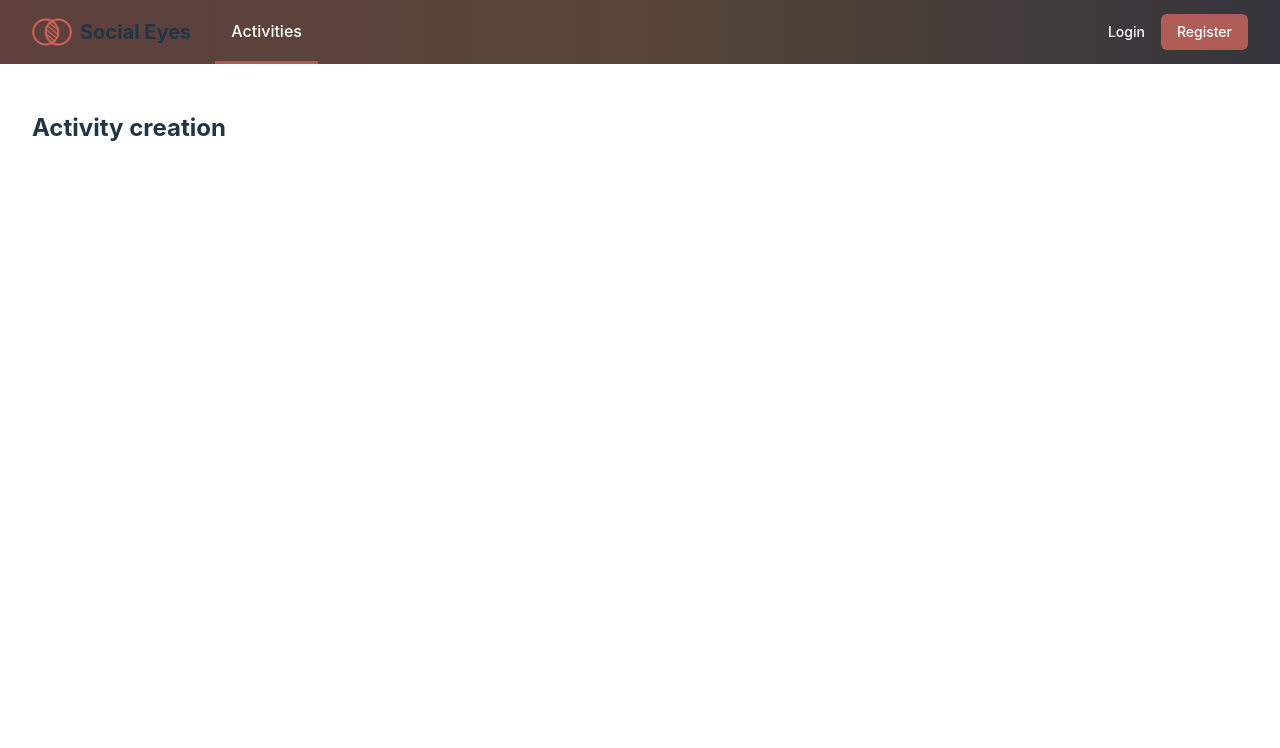
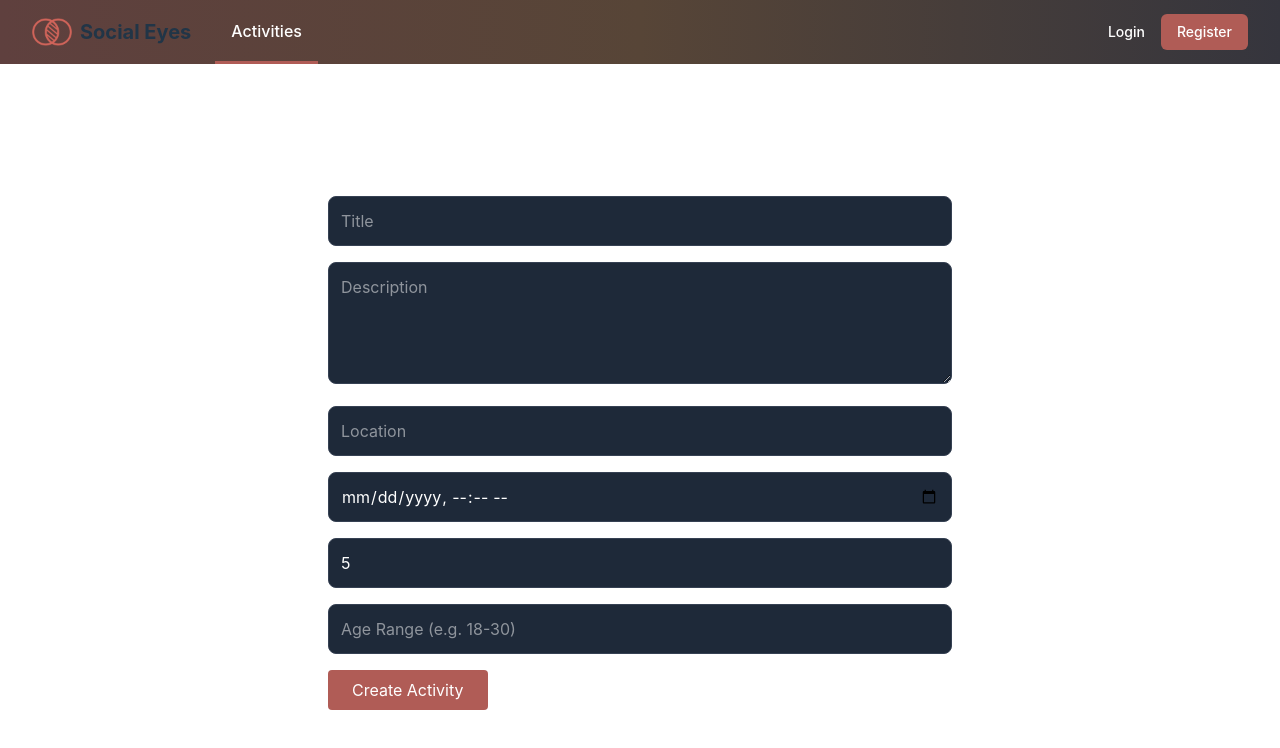
Before and after one commit to tadasmak/socialize_project_frontend, a React (Vite) app: page /activities/new in a window 1280 px wide. Shown: the top 748 px of the page. Built offline with nearby package versions, Linux system fonts and the light colour scheme.

Commit message:
Set up a boilerplate for ActivityCreation

```diff
--- a/src/pages/ActivityCreate.tsx
+++ b/src/pages/ActivityCreate.tsx
@@ -1,7 +1,138 @@
+import { useState } from 'react';
+import { useNavigate } from 'react-router-dom';
+import { toast } from 'react-toastify';
+
+import { apiFetch } from '../utils/api';
+import { useAuth } from '../context/AuthContext';
+
 const ActivityCreate = () => {
-    return (
-        <h1 className="text-2xl font-bold">Activity creation</h1>
-    );
+  const { user } = useAuth();
+  const navigate = useNavigate();
+
+  const [form, setForm] = useState({
+    title: '',
+    description: '',
+    location: '',
+    start_time: '',
+    max_participants: 5,
+    age_range: '',
+  });
+
+  const [loading, setLoading] = useState(false);
+
+  const handleChange = (e: React.ChangeEvent<HTMLInputElement | HTMLTextAreaElement>) => {
+    const { name, value } = e.target;
+    setForm(prev => ({ ...prev, [name]: value }));
+  };
+
+  const handleSubmit = async (e: React.FormEvent) => {
+    e.preventDefault();
+    if (!user) return toast.error('You must be logged in');
+
+    setLoading(true);
+    try {
+      const response = await apiFetch('/api/v1/activities', {
+        method: 'POST',
+        headers: { 'Content-Type': 'application/json' },
+        body: JSON.stringify(form),
+      });
+
+      if (!response.ok) {
+        const data = await response.json();
+        throw new Error(data?.errors || 'Failed to create activity');
+      }
+
+      toast.success('Activity created!', {
+        position: 'bottom-center',
+        autoClose: 2000,
+        theme: 'dark',
+        className: 'bg-gradient text-white',
+      });
+
+      const { id } = await response.json();
+      navigate(`/activities/${id}`);
+    } catch (error: unknown) {
+        if (error instanceof Error) {
+            toast.error(error.message || 'Something went wrong');
+        } else {
+            toast.error('Something went wrong');
+        }
+    } finally {
+      setLoading(false);
+    }
+  };
+
+  return (
+    <div className="max-w-2xl mx-auto p-6 text-white">
+      <h2 className="text-3xl font-bold mb-6">Create Activity</h2>
+
+      <form onSubmit={handleSubmit} className="space-y-4">
+
+        <input
+          name="title"
+          placeholder="Title"
+          value={form.title}
+          onChange={handleChange}
+          className="w-full bg-gray-800 border border-gray-700 rounded-lg p-3"
+          required
+        />
+
+        <textarea
+          name="description"
+          placeholder="Description"
+          value={form.description}
+          onChange={handleChange}
+          rows={4}
+          className="w-full bg-gray-800 border border-gray-700 rounded-lg p-3"
+          required
+        />
+
+        <input
+          name="location"
+          placeholder="Location"
+          value={form.location}
+          onChange={handleChange}
+          className="w-full bg-gray-800 border border-gray-700 rounded-lg p-3"
+          required
+        />
+
+        <input
+          type="datetime-local"
+          name="start_time"
+          value={form.start_time}
+          onChange={handleChange}
+          className="w-full bg-gray-800 border border-gray-700 rounded-lg p-3"
+          required
+        />
+
+        <input
+          type="number"
+          name="max_participants"
+          value={form.max_participants}
+          onChange={handleChange}
+          className="w-full bg-gray-800 border border-gray-700 rounded-lg p-3"
+          required
+        />
+
+        <input
+          name="age_range"
+          placeholder="Age Range (e.g. 18-30)"
+          value={form.age_range}
+          onChange={handleChange}
+          className="w-full bg-gray-800 border border-gray-700 rounded-lg p-3"
+          required
+        />
+
+        <button
+          type="submit"
+          disabled={loading}
+          className="bg-coral text-white px-6 py-2 rounded hover:bg-coral-darker"
+        >
+          {loading ? 'Creating...' : 'Create Activity'}
+        </button>
+      </form>
+    </div>
+  );
 };
 
 export default ActivityCreate;
```
